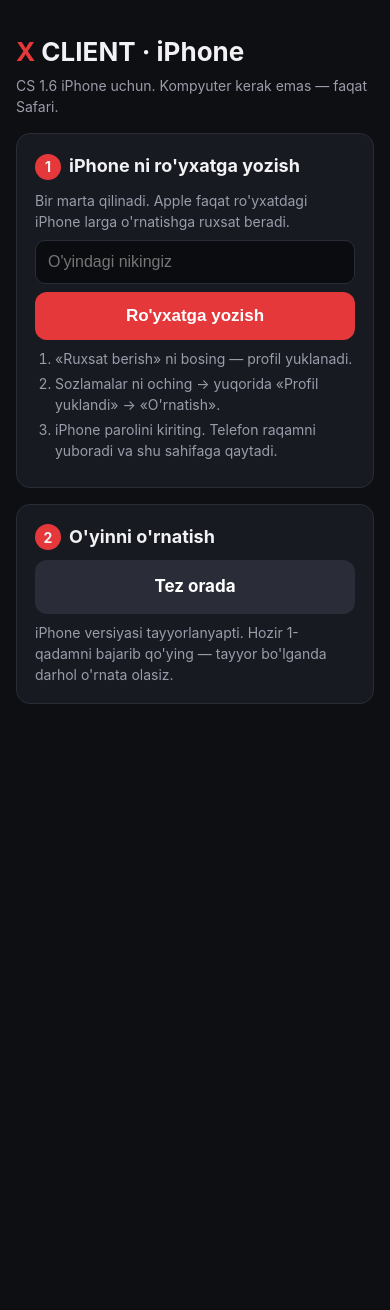
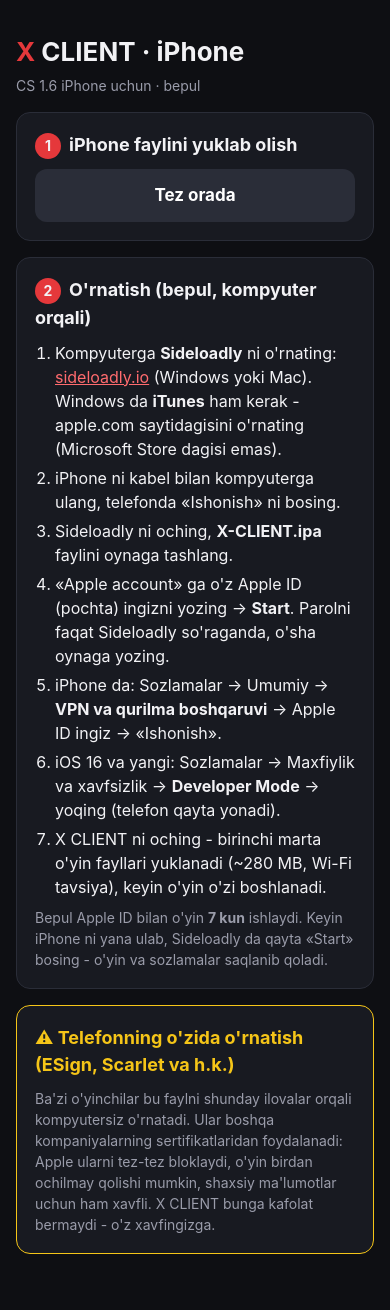
Before and after one commit to jamic2922220-alt/xclient-pc, a PHP site: page /ios.php in a window 390 px wide. Before the commit the page ends 704 px from the top, so only its background shows below. Run offline with PHP 8.4, Linux system fonts and the light colour scheme.

Commit message:
iPhone: bepul rejim - imzosiz IPA yuklab olish + Sideloadly qo'llanmasi; UDID/havola faqat imzolangan IPA bo'lsa
Co-Authored-By: Claude Opus 5.5 <noreply@anthropic.com>
Claude-Session: https://claude.ai/code/session_01QotFURhbaawn7fUmEdCD7X

```diff
--- a/web/site/ios.php
+++ b/web/site/ios.php
@@ -93,55 +93,64 @@ if ($a === 'manifest') {
     exit;
 }
 
-/* ---------- o'yinchi sahifasi ---------- */
+/* ---------- o'yinchi sahifasi ----------
+ * Bepul rejim (hozir): imzosiz mobile/X-CLIENT-ios.ipa yuklab olinadi, o'yinchi o'zi o'rnatadi (Sideloadly - kompyuter orqali).
+ * Pullik rejim (Apple Developer akkaunt bo'lsa): imzolangan mobile/X-CLIENT.ipa bor bo'lsa - UDID ro'yxati + havola orqali o'rnatish */
 header('Content-Type: text/html; charset=utf-8'); header('Cache-Control: no-store');
-$ipa = is_file(__DIR__ . '/mobile/X-CLIENT.ipa');
+$signed = is_file(__DIR__ . '/mobile/X-CLIENT.ipa');
+$free = __DIR__ . '/mobile/X-CLIENT-ios.ipa';
+$freeOk = is_file($free);
+$fv = trim((string)@file_get_contents(__DIR__ . '/mobile/ios_free_ver.txt')); if (!preg_match('/^[0-9.]{1,12}$/', $fv)) $fv = '';
 $install = 'itms-services://?action=download-manifest&url=' . rawurlencode(base_url() . 'ios.php?a=manifest');
 ?><!doctype html>
 <html lang="uz"><head><meta charset="utf-8"><meta name="viewport" content="width=device-width,initial-scale=1">
 <title>X CLIENT - iPhone</title>
 <style>
-:root{--bg:#0e0f13;--card:#181a21;--fg:#f2f2f5;--mut:#9a9caa;--red:#e5383b;--ok:#3ccf6e;--line:#2a2d38}
+:root{--bg:#0e0f13;--card:#181a21;--fg:#f2f2f5;--mut:#9a9caa;--red:#e5383b;--ok:#3ccf6e;--warn:#f5c518;--line:#2a2d38}
 *{box-sizing:border-box}body{margin:0;background:var(--bg);color:var(--fg);font:16px/1.5 -apple-system,system-ui,Segoe UI,Roboto,sans-serif}
 .w{max-width:560px;margin:0 auto;padding:24px max(16px,env(safe-area-inset-left)) 40px}
 h1{font-size:26px;margin:8px 0 4px}h1 span{color:var(--red)}.mut{color:var(--mut);font-size:14px}
 .c{background:var(--card);border:1px solid var(--line);border-radius:14px;padding:18px;margin:16px 0}
 .c h2{font-size:18px;margin:0 0 10px}.n{display:inline-flex;width:26px;height:26px;border-radius:50%;background:var(--red);align-items:center;justify-content:center;font-weight:700;font-size:14px;margin-right:8px}
-ol{padding-left:20px;margin:8px 0}li{margin:4px 0}
+ol{padding-left:20px;margin:8px 0}li{margin:5px 0}a{color:#ff6b6e}
 input{width:100%;padding:12px;border-radius:10px;border:1px solid var(--line);background:#0b0c10;color:var(--fg);font-size:16px;margin:8px 0}
 .b{display:block;text-align:center;background:var(--red);color:#fff;text-decoration:none;font-weight:700;padding:14px;border-radius:12px;border:0;width:100%;font-size:17px}
-.b.g{background:#2a2d38}.ok{border-color:var(--ok)}.ok h2{color:var(--ok)}.bad{border-color:var(--red)}
+.b.g{background:#2a2d38}.ok{border-color:var(--ok)}.ok h2{color:var(--ok)}.bad{border-color:var(--red)}.warn{border-color:var(--warn)}.warn h2{color:var(--warn)}
 </style></head><body><div class="w">
 <h1><span>X</span> CLIENT · iPhone</h1>
-<div class="mut">CS 1.6 iPhone uchun. Kompyuter kerak emas — faqat Safari.</div>
+<div class="mut">CS 1.6 iPhone uchun<?php echo $fv ? ' · versiya ' . h($fv) : ''; ?> · bepul</div>
+<?php if ($signed): ?>
 <?php if (isset($_GET['ok'])): ?>
-<div class="c ok"><h2>✓ iPhone qabul qilindi</h2>
-<div>Raqamingiz ro'yxatga yozildi. Ro'yxatga qo'shilgach (odatda 1 kun ichida), shu sahifadagi <b>«O'yinni o'rnatish»</b> tugmasi ishlaydi.</div>
-<div class="mut" style="margin-top:8px">Endi Sozlamalar → Umumiy → VPN va qurilma boshqaruvi dagi «X CLIENT - iPhone ro'yxati» profilini o'chirib tashlasangiz bo'ladi — u endi kerak emas.</div></div>
-<?php elseif (isset($_GET['err'])): ?>
-<div class="c bad"><h2>Xato</h2><div>iPhone raqamini o'qib bo'lmadi. Qaytadan urinib ko'ring (faqat Safari da).</div></div>
+<div class="c ok"><h2>✓ iPhone qabul qilindi</h2><div>Ro'yxatga qo'shilgach, quyidagi «O'yinni o'rnatish» tugmasi ishlaydi.</div></div>
 <?php endif; ?>
 <div class="c"><h2><span class="n">1</span>iPhone ni ro'yxatga yozish</h2>
-<div class="mut">Bir marta qilinadi. Apple faqat ro'yxatdagi iPhone larga o'rnatishga ruxsat beradi.</div>
-<form method="get" action="ios.php"><input type="hidden" name="a" value="cfg">
-<input name="n" maxlength="24" placeholder="O'yindagi nikingiz" autocomplete="off" required>
+<form method="get" action="ios.php"><input type="hidden" name="a" value="cfg"><input name="n" maxlength="24" placeholder="O'yindagi nikingiz" autocomplete="off" required>
 <button class="b" type="submit">Ro'yxatga yozish</button></form>
-<ol class="mut">
-<li>«Ruxsat berish» ni bosing — profil yuklanadi.</li>
-<li>Sozlamalar ni oching → yuqorida «Profil yuklandi» → «O'rnatish».</li>
-<li>iPhone parolini kiriting. Telefon raqamni yuboradi va shu sahifaga qaytadi.</li>
-</ol></div>
-<div class="c"><h2><span class="n">2</span>O'yinni o'rnatish</h2>
-<?php if ($ipa): ?>
-<a class="b" href="<?php echo h($install); ?>">O'yinni o'rnatish</a>
-<ol class="mut">
-<li>«O'rnatish» ni bosing — ilova bosh ekranda yuklana boshlaydi.</li>
-<li>Birinchi ochishda: Sozlamalar → Maxfiylik va xavfsizlik → <b>Developer Mode</b> ni yoqing (iOS 16+), telefon qayta yonadi.</li>
-<li>Birinchi ochilishda o'yin fayllari yuklanadi (~280 MB, Wi-Fi tavsiya).</li>
-</ol>
-<div class="mut">«Ilovani o'rnatib bo'lmadi» desa — iPhone ingiz hali ro'yxatga qo'shilmagan, biroz kuting.</div>
+<div class="mut">Safari da oching → «Ruxsat berish» → Sozlamalar → «Profil yuklandi» → «O'rnatish».</div></div>
+<div class="c"><h2><span class="n">2</span>O'yinni o'rnatish (kompyutersiz)</h2><a class="b" href="<?php echo h($install); ?>">O'yinni o'rnatish</a>
+<div class="mut" style="margin-top:8px">«O'rnatib bo'lmadi» desa - iPhone hali ro'yxatda emas.</div></div>
+<?php endif; ?>
+<div class="c"><h2><span class="n"><?php echo $signed ? '3' : '1'; ?></span>iPhone faylini yuklab olish</h2>
+<?php if ($freeOk): ?>
+<a class="b" href="mobile/X-CLIENT-ios.ipa<?php echo $fv ? '?v=' . h($fv) : ''; ?>" download>X-CLIENT.ipa yuklab olish (<?php echo round(filesize($free) / 1048576); ?> MB)</a>
+<div class="mut" style="margin-top:8px">Bu fayl telefonga to'g'ridan-to'g'ri o'rnatilmaydi - Apple qoidasi bo'yicha uni o'z Apple ID ingiz bilan «imzolash» kerak. Quyidagi yo'l bepul.</div>
 <?php else: ?>
-<a class="b g">Tez orada</a><div class="mut" style="margin-top:8px">iPhone versiyasi tayyorlanyapti. Hozir 1-qadamni bajarib qo'ying — tayyor bo'lganda darhol o'rnata olasiz.</div>
+<a class="b g">Tez orada</a>
 <?php endif; ?>
 </div>
+<div class="c"><h2><span class="n"><?php echo $signed ? '4' : '2'; ?></span>O'rnatish (bepul, kompyuter orqali)</h2>
+<ol>
+<li>Kompyuterga <b>Sideloadly</b> ni o'rnating: <a href="https://sideloadly.io" target="_blank" rel="noopener">sideloadly.io</a> (Windows yoki Mac). Windows da <b>iTunes</b> ham kerak - apple.com saytidagisini o'rnating (Microsoft Store dagisi emas).</li>
+<li>iPhone ni kabel bilan kompyuterga ulang, telefonda «Ishonish» ni bosing.</li>
+<li>Sideloadly ni oching, <b>X-CLIENT.ipa</b> faylini oynaga tashlang.</li>
+<li>«Apple account» ga o'z Apple ID (pochta) ingizni yozing → <b>Start</b>. Parolni faqat Sideloadly so'raganda, o'sha oynaga yozing.</li>
+<li>iPhone da: Sozlamalar → Umumiy → <b>VPN va qurilma boshqaruvi</b> → Apple ID ingiz → «Ishonish».</li>
+<li>iOS 16 va yangi: Sozlamalar → Maxfiylik va xavfsizlik → <b>Developer Mode</b> → yoqing (telefon qayta yonadi).</li>
+<li>X CLIENT ni oching - birinchi marta o'yin fayllari yuklanadi (~280 MB, Wi-Fi tavsiya), keyin o'yin o'zi boshlanadi.</li>
+</ol>
+<div class="mut">Bepul Apple ID bilan o'yin <b>7 kun</b> ishlaydi. Keyin iPhone ni yana ulab, Sideloadly da qayta «Start» bosing - o'yin va sozlamalar saqlanib qoladi.</div>
+</div>
+<div class="c warn"><h2>⚠ Telefonning o'zida o'rnatish (ESign, Scarlet va h.k.)</h2>
+<div class="mut">Ba'zi o'yinchilar bu faylni shunday ilovalar orqali kompyutersiz o'rnatadi. Ular boshqa kompaniyalarning sertifikatlaridan foydalanadi: Apple ularni tez-tez bloklaydi, o'yin birdan ochilmay qolishi mumkin, shaxsiy ma'lumotlar uchun ham xavfli. X CLIENT bunga kafolat bermaydi - o'z xavfingizga.</div>
+</div>
 </div></body></html>
```
